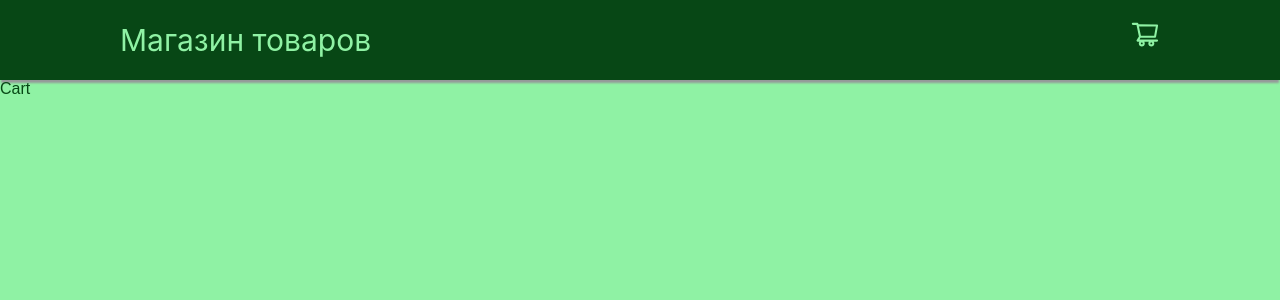
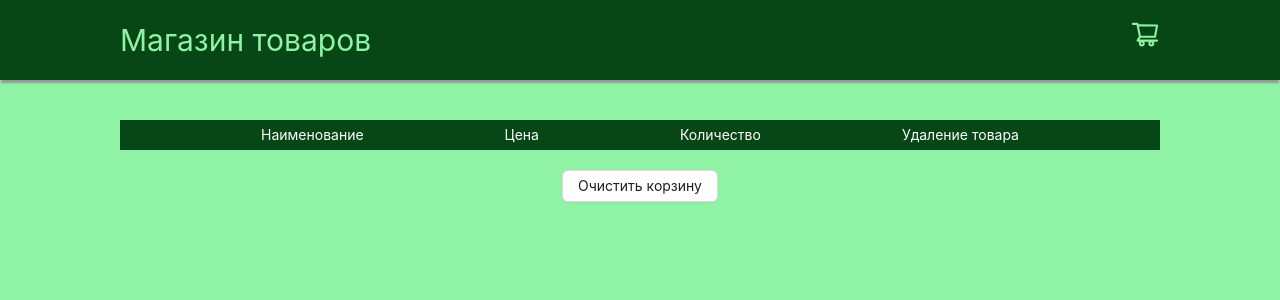
Before and after one commit to Ilya199319922020/react-ts-shop, a React (Create React App) app: page /cart in a window 1280 px wide. Shown: the top 300 px of the page. Built offline with nearby package versions, Linux system fonts and the light colour scheme.

Commit message:
create cart

```diff
--- a/src/TypeProps/TypeProps.ts
+++ b/src/TypeProps/TypeProps.ts
@@ -2,4 +2,8 @@ import { IProduct } from "../models/IProduct";
 
 export interface CardProps {
 	products: IProduct
-}
+};
+
+export interface ElementCartProps {
+	product: IProduct
+};
--- a/src/componets/Cart/Cart.tsx
+++ b/src/componets/Cart/Cart.tsx
@@ -1,7 +1,65 @@
+import { Button, Col, Row } from "antd";
+import { useAppSelector } from "../../hooks/redux";
+import { IProduct } from "../../models/IProduct";
+import ElememtCart from "./ElememtCart/ElememtCart";
 
 const Cart = () => {
+  const { cart } = useAppSelector(state => state.sliceProducts);
+
   return (
-	 <div>Cart</div>
+    <>
+      <Col
+        style={{
+          maxWidth: '1040px',
+          display: 'flex',
+          flexDirection: 'column',
+          justifyContent: 'center',
+          alignItems: 'center',
+          margin: '0 auto',
+          paddingTop: '40px',
+        }}
+      >
+        <Row
+          style={{
+            minWidth: '100%',
+            alignItems: 'center',
+            display: 'flex',
+            justifyContent: 'space-evenly',
+            backgroundColor: '#074715',
+            minHeight: '30px',
+            color: 'white'
+          }}
+        >
+          <div
+          >
+            Наименование
+          </div>
+          <div>
+            Цена
+          </div>
+          <div>
+            Количество
+          </div>
+          <div>
+            Удаление товара
+          </div>
+        </Row>
+        {
+          !!cart.length && cart
+            .map((w: IProduct) => <ElememtCart key={w.name} product={w} />
+            )
+        }
+        <div>
+        <Button
+        style={{
+         marginTop: '20px',
+        }}
+        >
+          Очистить корзину
+        </Button>
+      </div>
+      </Col>
+    </>
   );
 };
 
--- /dev/null
+++ b/src/componets/Cart/ElememtCart/ElememtCart.tsx
@@ -0,0 +1,58 @@
+import { ElementCartProps } from "../../../TypeProps/TypeProps";
+import { Button, Row } from 'antd';
+import { LeftOutlined, RightOutlined } from "@ant-design/icons";
+
+const ElememtCart: React.FC<ElementCartProps> = ({ product }) => {
+	const { name, price, count, } = product;
+
+	return (
+		<>
+			<Row
+				style={{
+					minWidth: '100%',
+					alignItems: 'center',
+					display: 'flex',
+					justifyContent: 'space-evenly',
+					backgroundColor: '#bbf2bd',
+					marginTop: '10px',
+					minHeight: '50px'
+				}}
+			>
+				<div
+				>
+					{
+						name
+					}
+				</div>
+				<div>
+					{
+						price
+					}
+				</div>
+				<div>
+					<Button
+					size='small'
+					shape="circle"
+					 icon={<LeftOutlined />}
+					>
+						</Button>
+					{
+						count
+					}
+					<Button
+					size='small'
+					shape="circle"
+					icon={<RightOutlined />}
+					/>
+				</div>
+				<div>
+					<Button>
+						Удалить
+					</Button>
+				</div>
+			</Row>
+		</>
+	);
+};
+
+export default ElememtCart;
--- a/src/componets/Products/Card/CardComponent.tsx
+++ b/src/componets/Products/Card/CardComponent.tsx
@@ -11,7 +11,7 @@ const CardComponent: React.FC<CardProps> = ({ products }) => {
 	const dispatch = useAppDispatch();
 
 	const onAddProduct = () => {
-		dispatch(setToCart(name));
+			dispatch(setToCart(products));
 	};
 
 	return (
--- a/src/componets/Products/Products.tsx
+++ b/src/componets/Products/Products.tsx
@@ -6,7 +6,7 @@ import CardComponent from './Card/CardComponent';
 
 const Products = () => {
 	const dispatch = useAppDispatch();
-	const { products } = useAppSelector(state => state.sliceProducts);
+	const { products} = useAppSelector(state => state.sliceProducts);
 
 	useEffect(() => {
 		dispatch(fetchVideo())
--- a/src/models/IProduct.ts
+++ b/src/models/IProduct.ts
@@ -2,4 +2,5 @@ export interface IProduct {
 	name: string,
 	price: number,
 	image: string,
+	count?: any
 }
--- a/src/store/reducer/ActionCreators.ts
+++ b/src/store/reducer/ActionCreators.ts
@@ -1,4 +1,5 @@
 import axios from 'axios';
+import { IProduct } from '../../models/IProduct';
 import { AppDispatch } from '../store';
 import {sliceProducts} from './sliceProducts';
 
@@ -13,9 +14,9 @@ export const fetchVideo = () => async (dispatch: AppDispatch) => {
 	}
 };
 
-export const setToCart = (name: string) => async (dispatch: AppDispatch) => {
+export const setToCart = (value: IProduct) => async (dispatch: AppDispatch) => {
 	try {
-		dispatch(sliceProducts.actions.addToCart(name));
+		dispatch(sliceProducts.actions.addToCart(value));
 	} catch (e: any) {
 		dispatch(sliceProducts.actions.setError(e.message));
 	}
--- a/src/store/reducer/sliceProducts.ts
+++ b/src/store/reducer/sliceProducts.ts
@@ -6,16 +6,16 @@ interface Products {
 	products: IProduct[],
 	error: string,
 	initialDealears: [],
-	cart: IProduct[],
-	countProduct: number
+	cart: any,
+	countProduct: number,
 };
 
 const initialState: Products = {
 	products: [],
 	error: '',
 	initialDealears: [],
-	cart:[],
-	countProduct: 0
+	cart: [],
+	countProduct: 0,
 };
 
 export const sliceProducts = createSlice({
@@ -25,14 +25,26 @@ export const sliceProducts = createSlice({
 		fetchProdutsList(state, action: PayloadAction<IProduct[]>) {
 			state.products = action.payload
 		},
-		setError(state, action: PayloadAction<string>){
+		setError(state, action: PayloadAction<string>) {
 			state.error = action.payload;
 		},
-		addToCart(state, action: PayloadAction<string>){
-			const newProduct = [...state.products].filter(b => b.name ===action.payload)
-			let newCounrProduct = state.countProduct
-			state.cart =[...state.cart, ...newProduct];
-			state.countProduct = ++newCounrProduct;
+		addToCart: (state, action: PayloadAction<IProduct>) => {
+			const doesItemExist = state.cart.find((item: IProduct) => item.name === action.payload.name);
+			if (doesItemExist) {
+				state.cart = state.cart.map((item: IProduct) => {
+					if (item.name === action.payload.name) {
+						return {
+							...item,
+							count: item.count + 1
+						}
+					}
+					return item;
+				})
+			} else {
+				state.cart.push({ ...action.payload, count: 1 })
+			}
+
+			state.countProduct = ++state.countProduct;
 		},
 	},
 });
```
